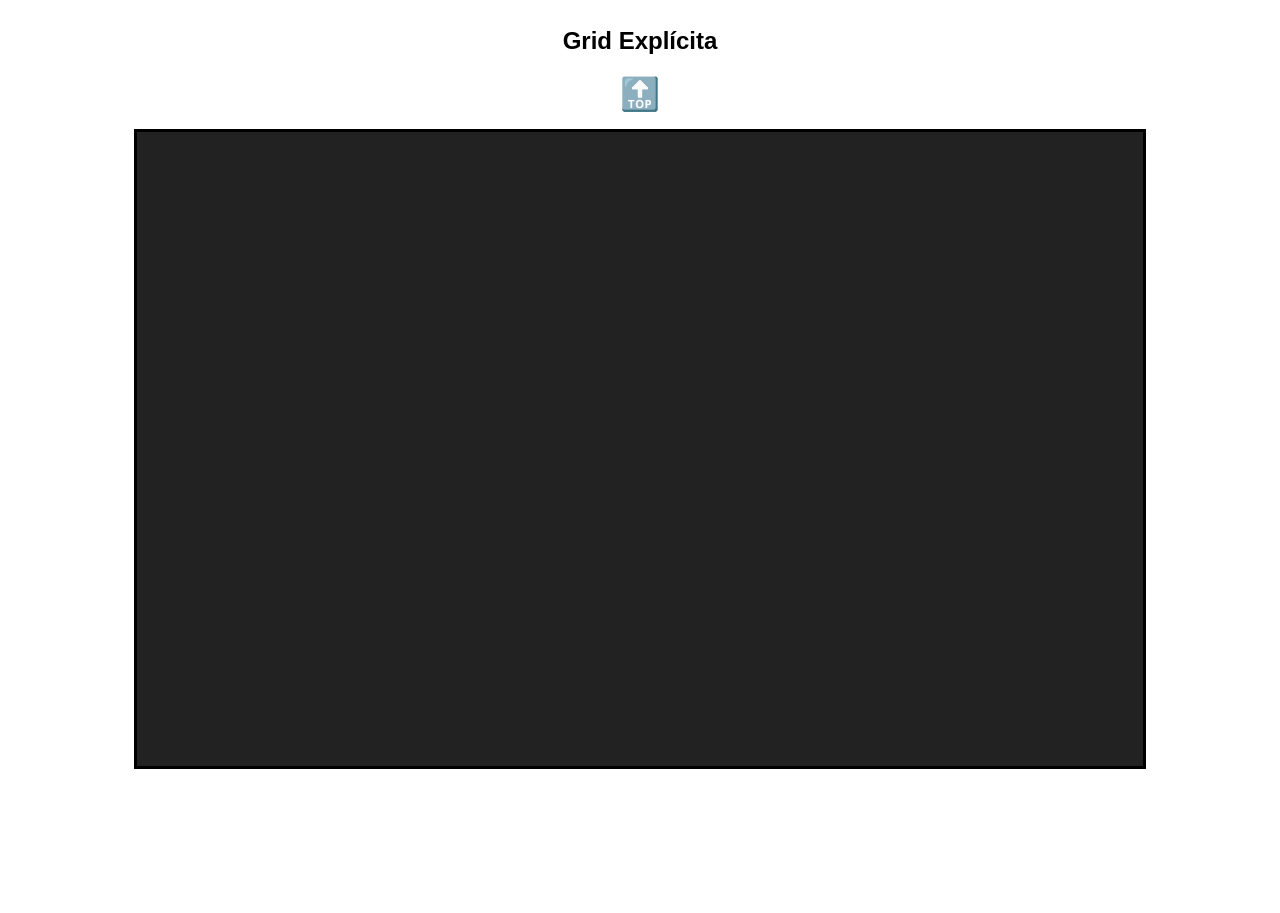
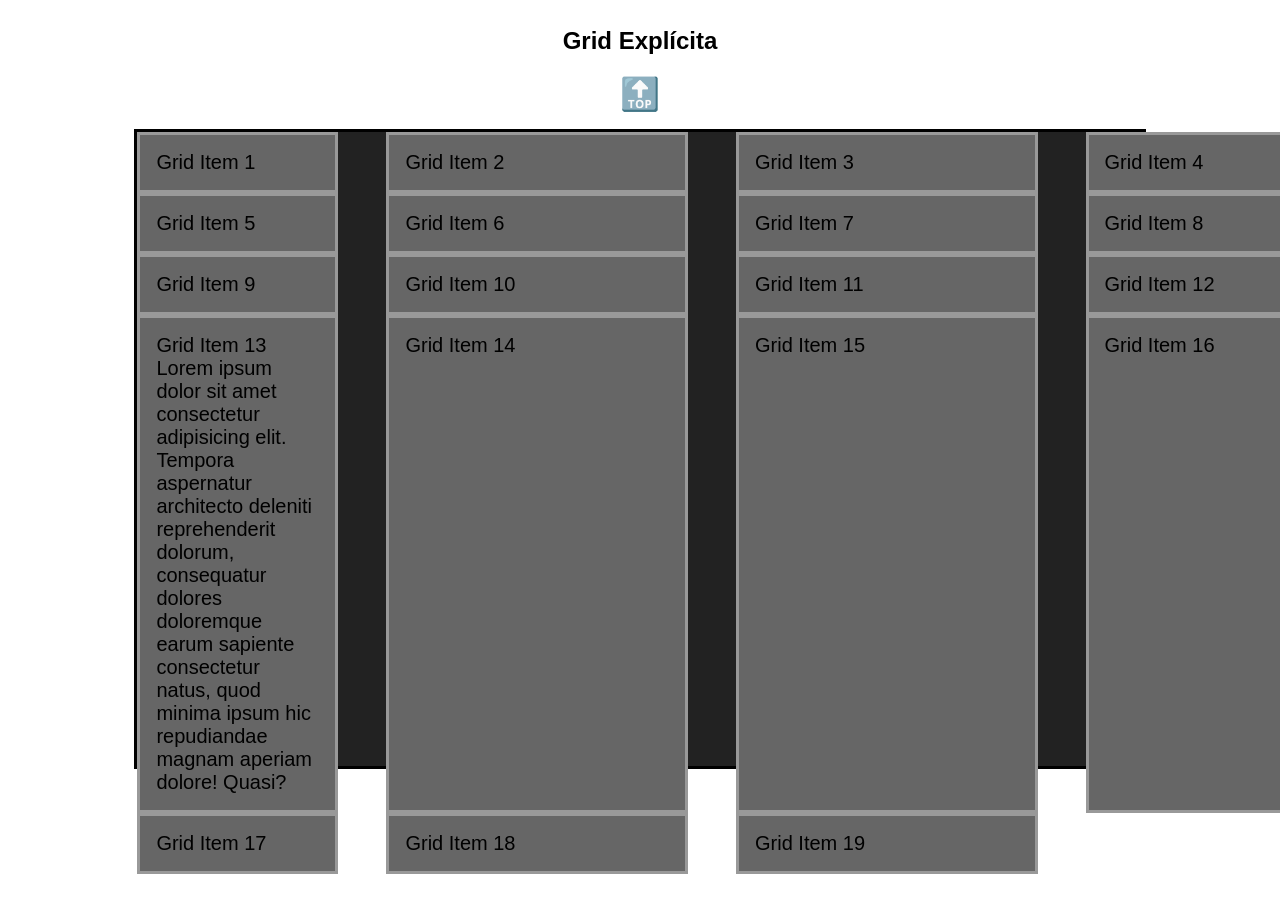
Before and after one commit to klich1984/HTML-CSS, a plain HTML site: page Grid_CSS/grid.html in a window 1280 px wide. Shown: the part 2380-3293 px from the top of the page. Drawn offline with Linux system fonts and the light colour scheme.

Commit message:
update files | add concept grid-explicit

```diff
--- a/Grid_CSS/grid.css
+++ b/Grid_CSS/grid.css
@@ -58,3 +58,38 @@ img {
 	background-color: #666;
 	border: medium solid #999;
 }
+
+.grid-explicit {
+	/* Para indicar que trabajamos con grid */
+	display: grid;
+	/* Cuadricula de 3 columnas x 3 filas */
+	/* grid-template-columns o row me permite definir columnas y filas
+		los valores se ingresan separados por espacio y recive cualquier tipo de medida
+		1fr = el espacio sobrante
+		Los items que queden por fuera de nuestra seleccion ( no estan definidas > 9 items en este ejemplo de 3 * 3)
+		las filas tomaran un valor por defecto */
+	grid-template-rows: 2rem 20vh 30%;
+	grid-template-columns: 50% 100px 1fr;
+	/* Grid de 5c * 4f */
+	grid-template-rows: repeat(4, auto);
+	grid-template-rows: repeat(4, 25%);
+	grid-template-columns: repeat(5, 20%);
+	grid-template-rows: repeat(4, 1fr);
+	grid-template-columns: repeat(5, 1fr);
+	/* Grid 4c * 5f */
+	grid-template-columns: 20% 30% 30% 20%;
+	/* Optimizado */
+	grid-template-columns: 20% repeat(2, 30%) 20%;
+	grid-template-rows: repeat(5, auto);
+	/* Para dar espaciado entre las columnas usamos grid-row/column-gap (esta depreciada) se debe considerar
+		el tamaño y se simplifican en grid grap*/
+		grid-column-gap: 2rem;
+		grid-row-gap: 2rem;
+		/* Shorcut primer valor filas y segundo valor columna */
+		grid-gap: 4rem 2rem;
+		/* Sus nombres actuales son */
+		column-gap: 100px;
+		row-gap: 1rem;
+		gap: 0 3rem;
+
+}
--- a/Grid_CSS/grid.html
+++ b/Grid_CSS/grid.html
@@ -44,7 +44,66 @@
 		/>
 		<h2 id="grid-explicit">Grid Explícita</h2>
 		<a href="#top">🔝</a>
-		<section class="container grid-explicit"></section>
+		<section class="container grid-explicit">
+			<article class="item">
+				<p>Grid Item 1</p>
+			</article>
+			<article class="item">
+				<p>Grid Item 2</p>
+			</article>
+			<article class="item">
+				<p>Grid Item 3</p>
+			</article>
+			<article class="item">
+				<p>Grid Item 4</p>
+			</article>
+			<article class="item">
+				<p>Grid Item 5</p>
+			</article>
+			<article class="item">
+				<p>Grid Item 6</p>
+			</article>
+			<article class="item">
+				<p>Grid Item 7</p>
+			</article>
+			<article class="item">
+				<p>Grid Item 8</p>
+			</article>
+			<article class="item">
+				<p>Grid Item 9</p>
+			</article>
+			<article class="item">
+				<p>Grid Item 10</p>
+			</article>
+			<article class="item">
+				<p>Grid Item 11</p>
+			</article>
+			<article class="item">
+				<p>Grid Item 12</p>
+			</article>
+			<article class="item">
+				<p>Grid Item 13</p>
+				<p>Lorem ipsum dolor sit amet consectetur adipisicing elit. Tempora aspernatur architecto deleniti reprehenderit dolorum, consequatur dolores doloremque earum sapiente consectetur natus, quod minima ipsum hic repudiandae magnam aperiam dolore! Quasi?</p>
+			</article>
+			<article class="item">
+				<p>Grid Item 14</p>
+			</article>
+			<article class="item">
+				<p>Grid Item 15</p>
+			</article>
+			<article class="item">
+				<p>Grid Item 16</p>
+			</article>
+			<article class="item">
+				<p>Grid Item 17</p>
+			</article>
+			<article class="item">
+				<p>Grid Item 18</p>
+			</article>
+			<article class="item">
+				<p>Grid Item 19</p>
+			</article>
+		</section>
 		<h2 id="grid-line-names">Grid con Nombres de Línea</h2>
 		<a href="#top">🔝</a>
 		<section class="container grid-line-names"></section>
```
